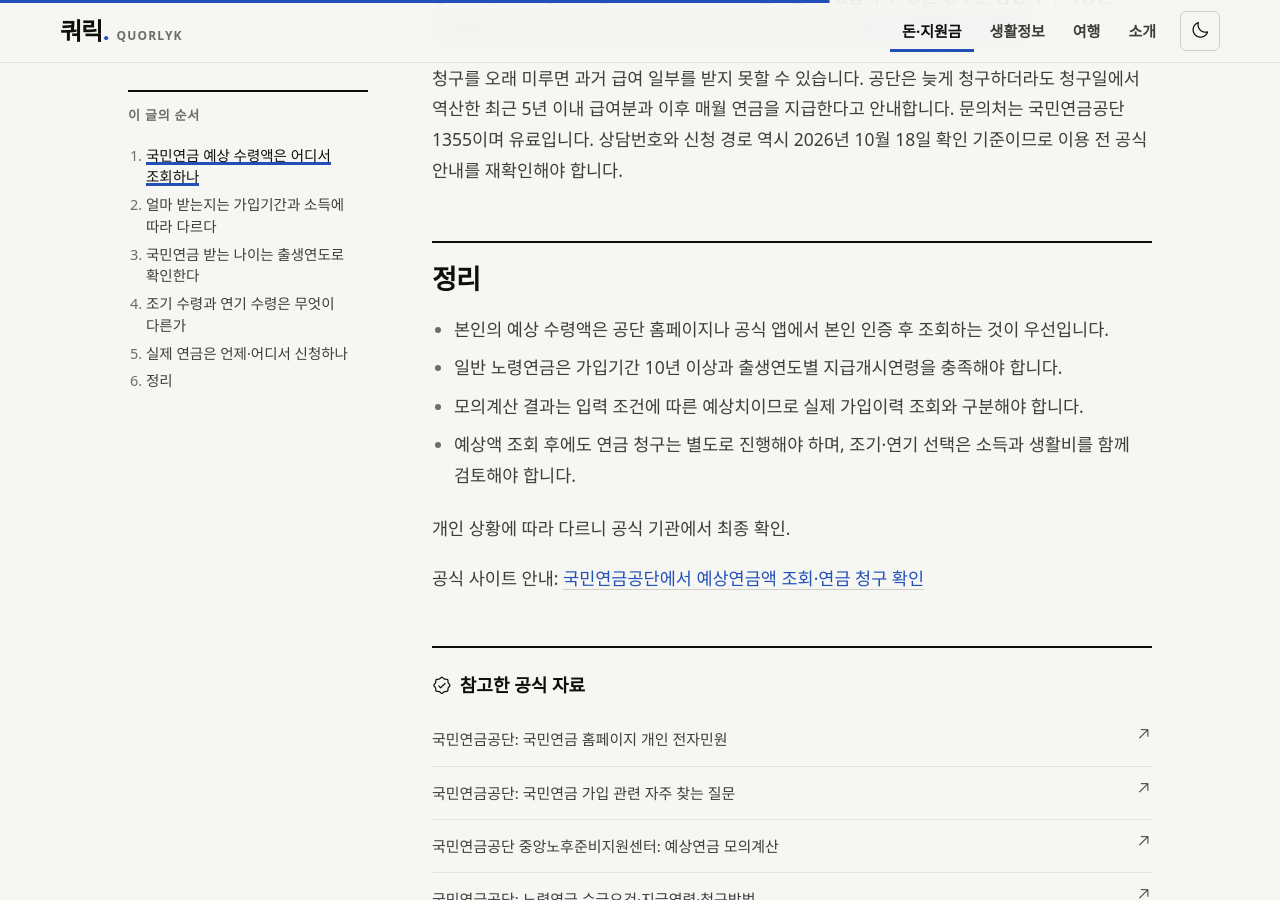
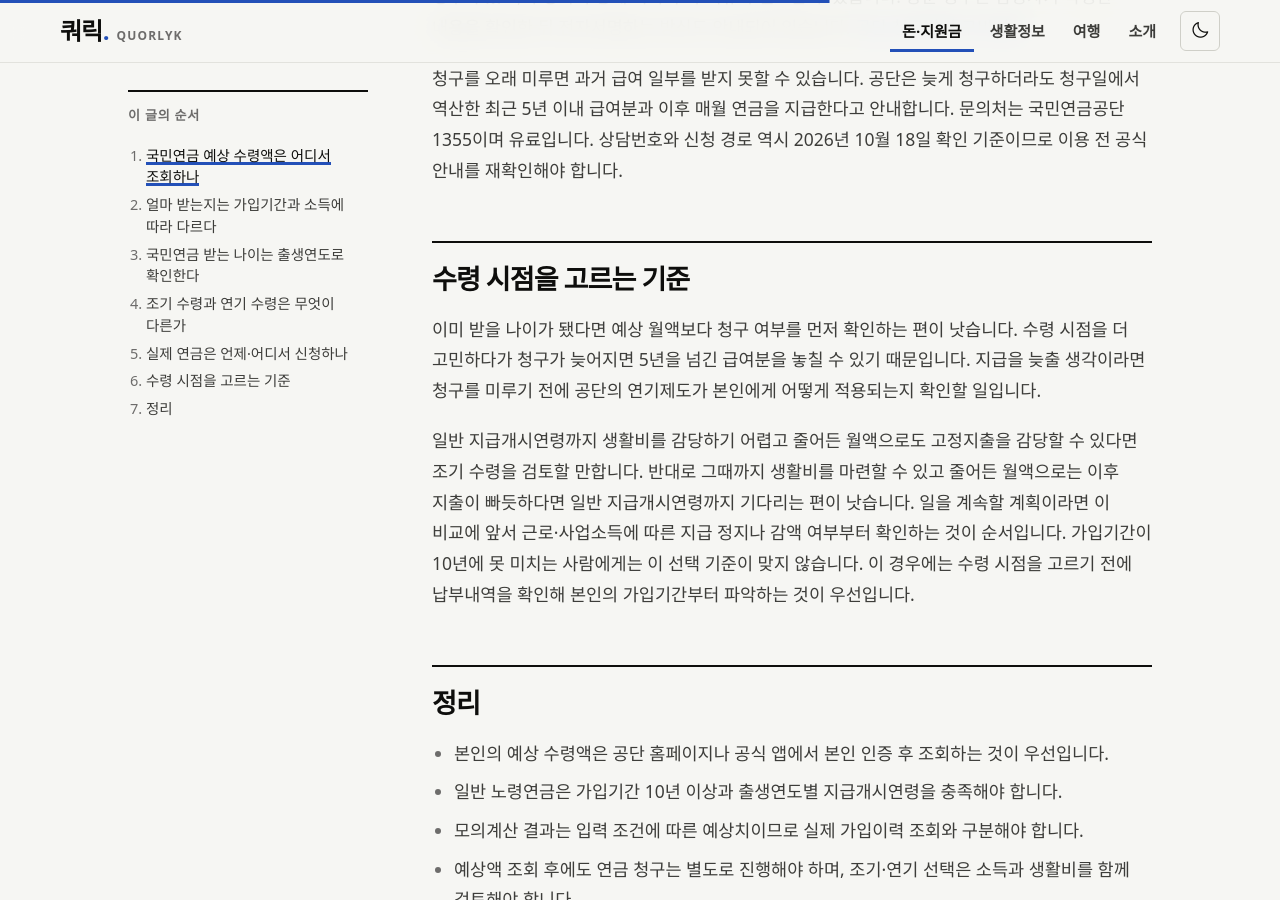
Before and after one commit to ekgoddlek0-dotcom/quorlyk-site, a Jekyll site: the page built from _posts/2026-10-18-national-pension-estimate-retirement-age.md, in a window 1280 px wide and 900 px high, scrolled down 4014 px. Built offline with Jekyll 4.4.1, drawn with Linux system fonts in a browser that asks for light colours; some web fonts are replaced.

Commit message:
판단 단락 추가: 국민연금 예상 수령액 조회 방법과 연금 받는 나이: 출생연도별 기준·신청처

```diff
--- a/_posts/2026-10-18-national-pension-estimate-retirement-age.md
+++ b/_posts/2026-10-18-national-pension-estimate-retirement-age.md
@@ -69,6 +70,12 @@ sources:
 
 청구를 오래 미루면 과거 급여 일부를 받지 못할 수 있습니다. 공단은 늦게 청구하더라도 청구일에서 역산한 최근 5년 이내 급여분과 이후 매월 연금을 지급한다고 안내합니다. 문의처는 국민연금공단 1355이며 유료입니다. 상담번호와 신청 경로 역시 2026년 10월 18일 확인 기준이므로 이용 전 공식 안내를 재확인해야 합니다.
 
+## 수령 시점을 고르는 기준
+
+이미 받을 나이가 됐다면 예상 월액보다 청구 여부를 먼저 확인하는 편이 낫습니다. 수령 시점을 더 고민하다가 청구가 늦어지면 5년을 넘긴 급여분을 놓칠 수 있기 때문입니다. 지급을 늦출 생각이라면 청구를 미루기 전에 공단의 연기제도가 본인에게 어떻게 적용되는지 확인할 일입니다.
+
+일반 지급개시연령까지 생활비를 감당하기 어렵고 줄어든 월액으로도 고정지출을 감당할 수 있다면 조기 수령을 검토할 만합니다. 반대로 그때까지 생활비를 마련할 수 있고 줄어든 월액으로는 이후 지출이 빠듯하다면 일반 지급개시연령까지 기다리는 편이 낫습니다. 일을 계속할 계획이라면 이 비교에 앞서 근로·사업소득에 따른 지급 정지나 감액 여부부터 확인하는 것이 순서입니다. 가입기간이 10년에 못 미치는 사람에게는 이 선택 기준이 맞지 않습니다. 이 경우에는 수령 시점을 고르기 전에 납부내역을 확인해 본인의 가입기간부터 파악하는 것이 우선입니다.
+
 ## 정리
 
 - 본인의 예상 수령액은 공단 홈페이지나 공식 앱에서 본인 인증 후 조회하는 것이 우선입니다.
```
Also changed, not shown: other parts of _posts/2026-10-18-national-pension-estimate-retirement-age.md (+1 -0 lines).
